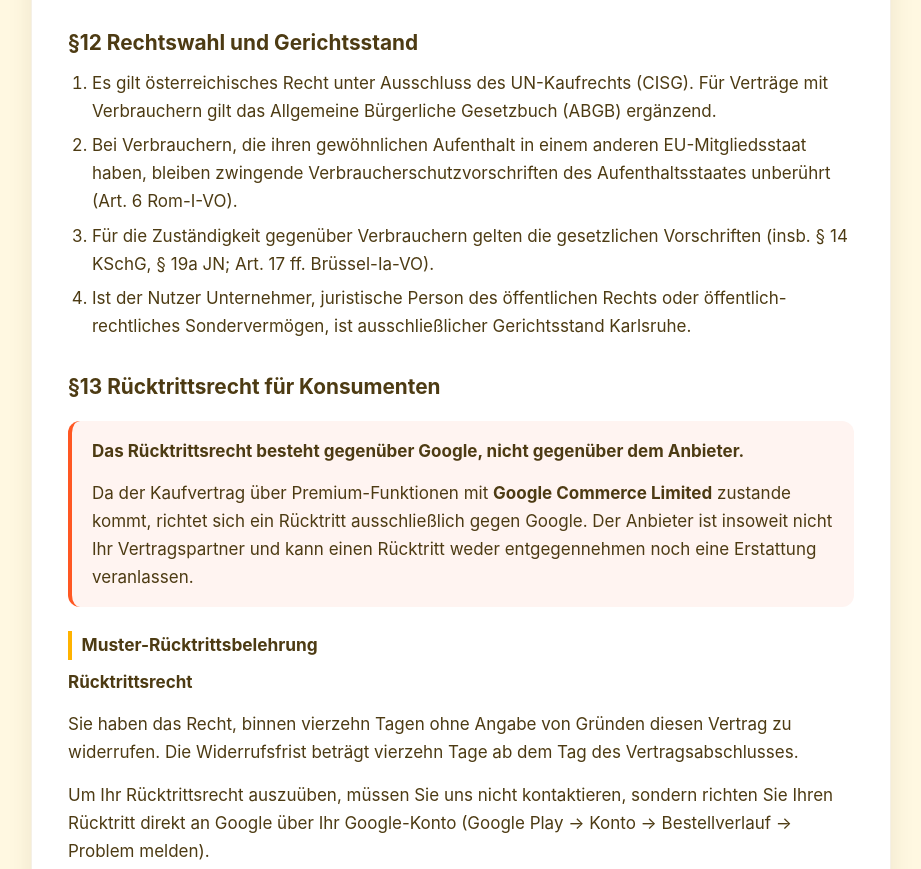
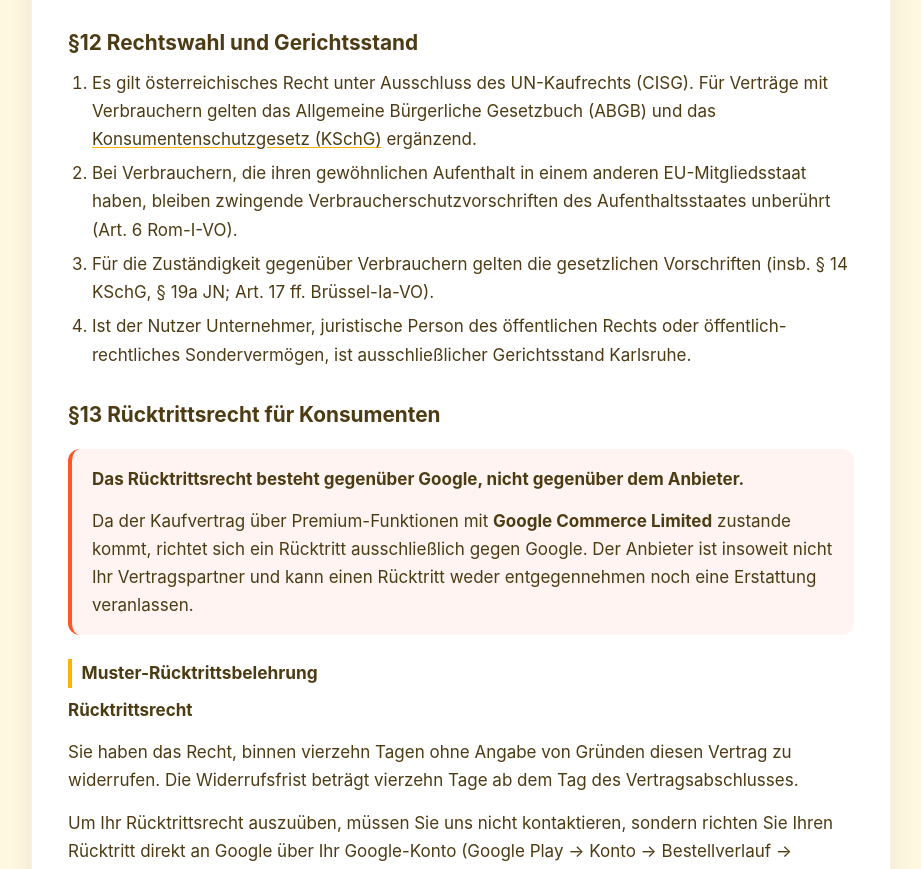
Before and after one commit to cleanerx/beemaster-privacy, a plain HTML site: page agb_at.html in a window 1280 px wide. Shown: the part 8076-8945 px from the top of the page, without its empty margins (179-1100 px from the left). Drawn offline with Linux system fonts and the light colour scheme.

Commit message:
docs(legal): AT-AGB KSchG-Link synchronisiert
Oesterreichische AGB aus der In-App-Quelle aktualisiert: KSchG-Verlinkung in § 12.

```diff
--- a/agb_at.html
+++ b/agb_at.html
@@ -307,7 +307,7 @@ footer p { margin: .25rem 0; }
 <h2>§12 Rechtswahl und Gerichtsstand</h2>
 
 <ol>
-<li>Es gilt österreichisches Recht unter Ausschluss des UN-Kaufrechts (CISG). Für Verträge mit Verbrauchern gilt das Allgemeine Bürgerliche Gesetzbuch (ABGB) ergänzend.</li>
+<li>Es gilt österreichisches Recht unter Ausschluss des UN-Kaufrechts (CISG). Für Verträge mit Verbrauchern gelten das Allgemeine Bürgerliche Gesetzbuch (ABGB) und das <a href="https://www.ris.bka.gv.at/GeltendeFassung.wxe?Abfrage=Bundesnormen&amp;Gesetzesnummer=10002462" target="_blank" rel="noopener">Konsumentenschutzgesetz (KSchG)</a> ergänzend.</li>
 <li>Bei Verbrauchern, die ihren gewöhnlichen Aufenthalt in einem anderen EU-Mitgliedsstaat haben, bleiben zwingende Verbraucherschutzvorschriften des Aufenthaltsstaates unberührt (Art. 6 Rom-I-VO).</li>
 <li>Für die Zuständigkeit gegenüber Verbrauchern gelten die gesetzlichen Vorschriften (insb. § 14 KSchG, § 19a JN; Art. 17 ff. Brüssel-Ia-VO).</li>
 <li>Ist der Nutzer Unternehmer, juristische Person des öffentlichen Rechts oder öffentlich-rechtliches Sondervermögen, ist ausschließlicher Gerichtsstand Karlsruhe.</li>
```
